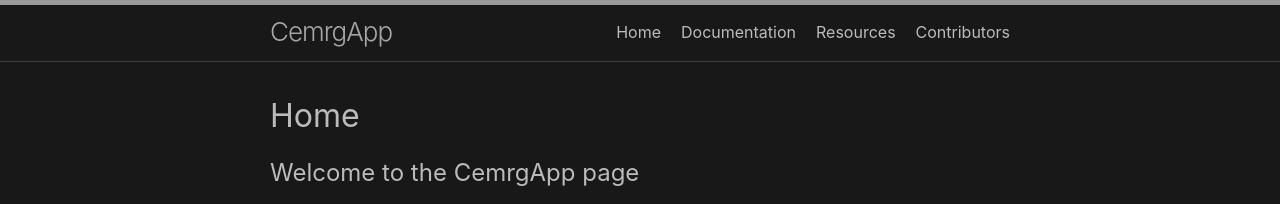
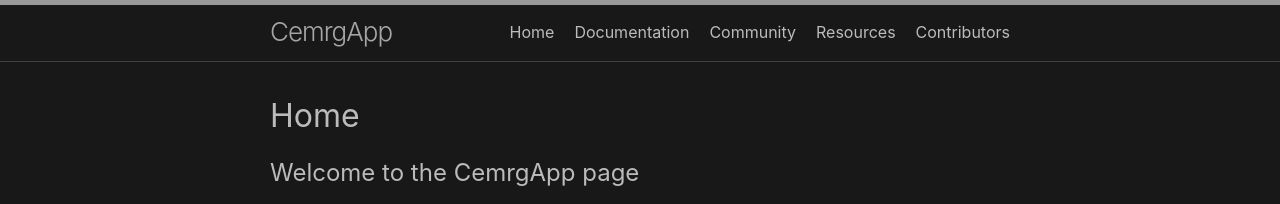
Before and after one commit to OpenHeartDevelopers/CemrgApp, a Jekyll site: the page built from index.md, in a window 1280 px wide. Shown: the top 204 px of the page. Built offline with Jekyll 4.4.1, drawn with Linux system fonts in a browser that asks for light colours.

Commit message:
Update _config.yml

```diff
--- a/_config.yml
+++ b/_config.yml
@@ -52,7 +52,7 @@ minima:
 header_pages:
 - back2home.md
 - documentation.md
-- engagement.md
+- community.md
 - resources.md
 - contributors.md
 
```
